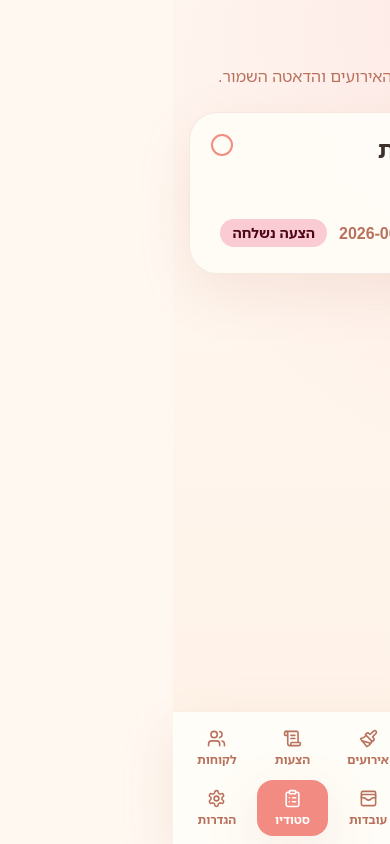
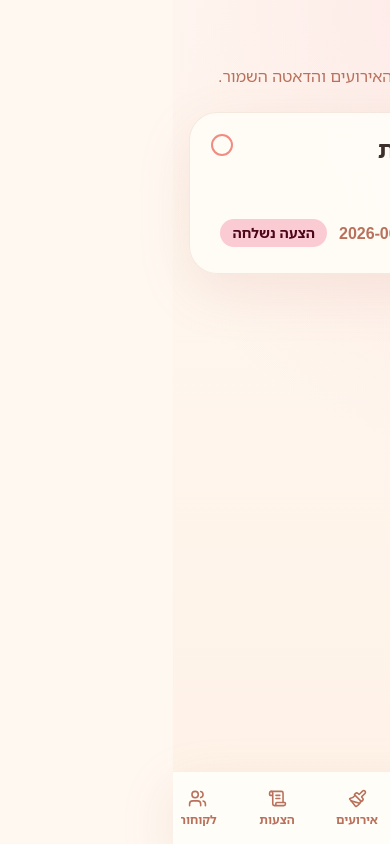
Before and after one commit to iorbib/manuto_flow, a Next.js app: page /tasks in a window 390 px wide. Built offline with nearby package versions, Linux system fonts and the light colour scheme.

Commit message:
Improve mobile navigation ergonomics

```diff
--- a/app/globals.css
+++ b/app/globals.css
@@ -29,6 +29,14 @@ textarea {
   font: inherit;
 }
 
+button,
+a,
+input,
+select,
+textarea {
+  -webkit-tap-highlight-color: rgba(242, 140, 130, 0.18);
+}
+
 ::selection {
   background: #f28c82;
   color: white;
@@ -50,6 +58,14 @@ textarea {
   box-shadow: 0 0 0 4px rgba(242, 140, 130, 0.16);
 }
 
+.mobile-nav-scroll {
+  scrollbar-width: none;
+}
+
+.mobile-nav-scroll::-webkit-scrollbar {
+  display: none;
+}
+
 .studio-card {
   border: 1px solid rgba(185, 113, 92, 0.14);
   background: rgba(255, 253, 248, 0.88);
--- a/components/app-shell.tsx
+++ b/components/app-shell.tsx
@@ -32,7 +32,7 @@ export function AppShell({ children }: { children: React.ReactNode }) {
   const pathname = usePathname();
 
   return (
-    <div className="min-h-screen pb-24 lg:pb-0">
+    <div className="min-h-screen pb-28 lg:pb-0">
       <aside className="fixed bottom-0 right-0 z-40 w-full border-t border-clay/10 bg-paper/95 px-2 py-2 shadow-soft backdrop-blur lg:bottom-auto lg:top-0 lg:h-screen lg:w-72 lg:border-l lg:border-t-0 lg:px-5 lg:py-6">
         <Link href="/dashboard" className="mb-8 hidden items-center gap-3 lg:flex">
           <span className="grid h-12 w-12 place-items-center rounded-3xl bg-coral text-white shadow-soft">
@@ -44,7 +44,7 @@ export function AppShell({ children }: { children: React.ReactNode }) {
           </span>
         </Link>
 
-        <nav className="grid grid-cols-5 gap-1 lg:grid-cols-1 lg:gap-2">
+        <nav className="mobile-nav-scroll flex gap-1 overflow-x-auto pb-[env(safe-area-inset-bottom)] lg:grid lg:grid-cols-1 lg:gap-2 lg:overflow-visible lg:pb-0">
           {navigation.map((item) => {
             const Icon = item.icon;
             const active = pathname === item.href || pathname.startsWith(`${item.href}/`);
@@ -52,7 +52,7 @@ export function AppShell({ children }: { children: React.ReactNode }) {
               <Link
                 key={item.href}
                 href={item.href}
-                className={`flex min-h-14 flex-col items-center justify-center gap-1 rounded-2xl px-2 text-xs font-bold transition lg:min-h-0 lg:flex-row lg:justify-start lg:gap-3 lg:px-4 lg:py-3 lg:text-base ${
+                className={`flex min-h-14 min-w-[4.75rem] shrink-0 flex-col items-center justify-center gap-1 rounded-2xl px-2 text-xs font-bold transition lg:min-h-0 lg:min-w-0 lg:flex-row lg:justify-start lg:gap-3 lg:px-4 lg:py-3 lg:text-base ${
                   active ? "bg-coral text-white shadow-soft" : "text-clay hover:bg-peach/50 hover:text-ink"
                 }`}
               >
--- a/components/ui.tsx
+++ b/components/ui.tsx
@@ -115,7 +115,7 @@ export function ActionButton({
   };
 
   return (
-    <button type={type} onClick={onClick} className={`rounded-full px-4 py-2 text-sm font-black transition ${styles[tone]}`}>
+    <button type={type} onClick={onClick} className={`min-h-11 rounded-full px-4 py-2 text-sm font-black transition ${styles[tone]}`}>
       {children}
     </button>
   );
```
